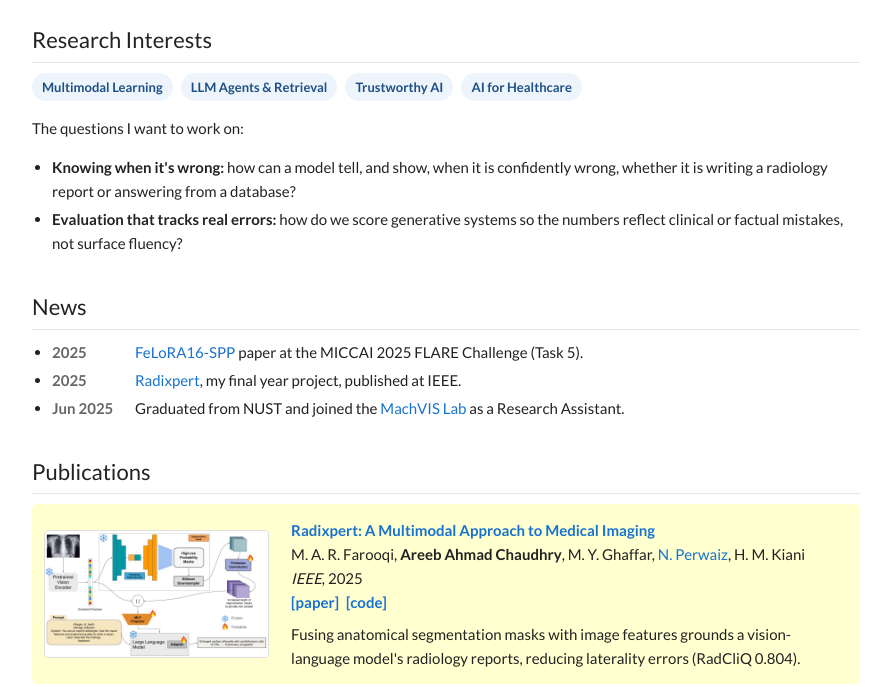
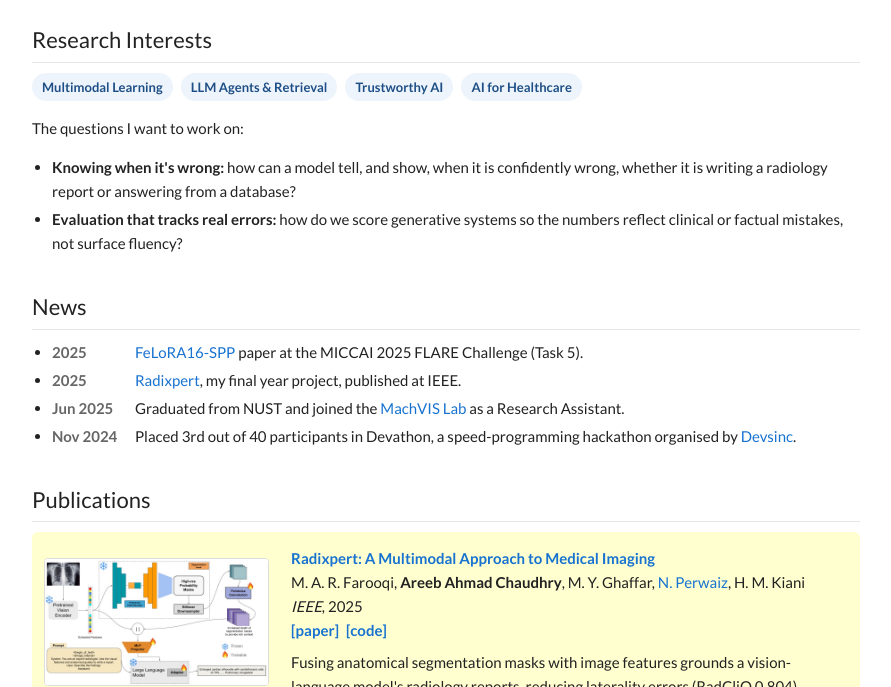
Before and after one commit to AreebAhmad-02/AreebAhmad-02.github.io, a plain HTML site: page index.html in a window 1280 px wide. Shown: the part 413-1100 px from the top of the page, without its empty margins (194-1085 px from the left). Drawn offline with Linux system fonts and the light colour scheme.

Commit message:
News: Devathon 3rd place
Co-Authored-By: Claude Opus 5.5 <noreply@anthropic.com>
Claude-Session: https://claude.ai/code/session_01S3zV4AH6o4NLeu6G4tamRN

```diff
--- a/index.html
+++ b/index.html
@@ -37,6 +37,7 @@
     <li><span class="date">2025</span> <a href="https://openreview.net/forum?id=cFrCa5Rvk6">FeLoRA16-SPP</a> paper at the MICCAI 2025 FLARE Challenge (Task 5).</li>
     <li><span class="date">2025</span> <a href="https://ieeexplore.ieee.org/abstract/document/11333658">Radixpert</a>, my final year project, published at IEEE.</li>
     <li><span class="date">Jun 2025</span> Graduated from NUST and joined the <a href="https://vision.seecs.edu.pk/">MachVIS Lab</a> as a Research Assistant.</li>
+    <li><span class="date">Nov 2024</span> Placed 3rd out of 40 participants in Devathon, a speed-programming hackathon organised by <a href="https://devsinc.com/" target="_blank" rel="noopener">Devsinc</a>.</li>
   </ul>
 
   <h2>Publications</h2>
```
